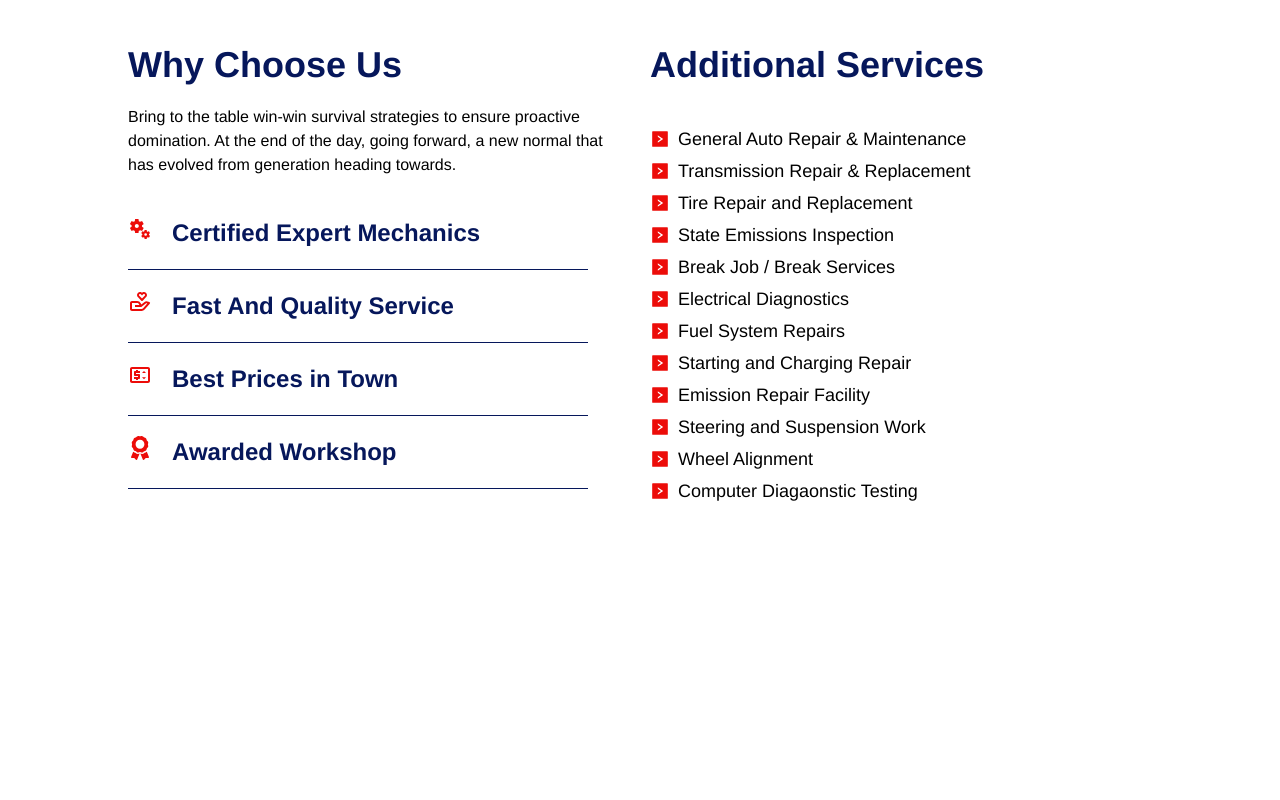
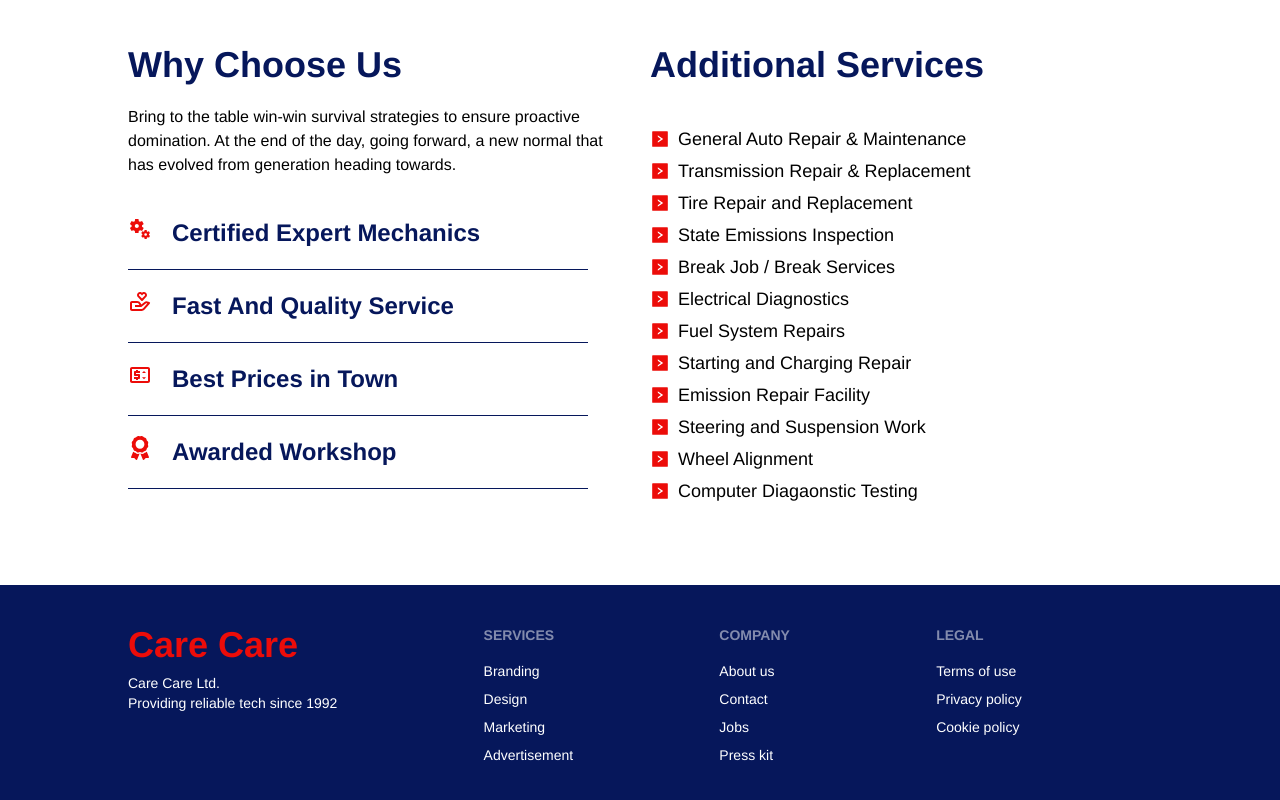
Before and after one commit to monjurBakthMazumder/r-t-w-mern-1-client, a React (Vite) app: page / in a window 1280 px wide. Shown: the part 1744-2544 px from the top of the page. Before the commit the page ends 2249 px from the top, so only its background shows below. Built offline with nearby package versions, Linux system fonts and the light colour scheme; no server answers.

Commit message:
add footer

```diff
--- a/src/Layout/MainLayout.jsx
+++ b/src/Layout/MainLayout.jsx
@@ -1,6 +1,7 @@
 import { Outlet } from 'react-router-dom';
 import Header from '../Pages/Shared/Header/Header';
 import Navbar from '../Pages/Shared/Navbar/Navbar';
+import Footer from '../Pages/Shared/Footer/Footer';
 
 const MainLayout = () => {
     return (
@@ -8,6 +9,7 @@
             <Header/>
             <Navbar/>
             <Outlet/>
+            <Footer/>
         </div>
     );
 };
--- /dev/null
+++ b/src/Pages/Shared/Footer/Footer.jsx
@@ -0,0 +1,38 @@
+const Footer = () => {
+  return (
+    <footer className="footer p-10 bg-primary text-white px-[5%] sm:px-[10%]">
+      <aside>
+        <h1 className="text-secondary text-2xl md:text-3xl lg:text-4xl font-bold">
+          Care Care
+        </h1>
+        <p>
+          Care Care Ltd.
+          <br />
+          Providing reliable tech since 1992
+        </p>
+      </aside>
+      <nav>
+        <header className="footer-title">Services</header>
+        <a className="link link-hover">Branding</a>
+        <a className="link link-hover">Design</a>
+        <a className="link link-hover">Marketing</a>
+        <a className="link link-hover">Advertisement</a>
+      </nav>
+      <nav>
+        <header className="footer-title">Company</header>
+        <a className="link link-hover">About us</a>
+        <a className="link link-hover">Contact</a>
+        <a className="link link-hover">Jobs</a>
+        <a className="link link-hover">Press kit</a>
+      </nav>
+      <nav>
+        <header className="footer-title">Legal</header>
+        <a className="link link-hover">Terms of use</a>
+        <a className="link link-hover">Privacy policy</a>
+        <a className="link link-hover">Cookie policy</a>
+      </nav>
+    </footer>
+  );
+};
+
+export default Footer;
--- a/src/Pages/Shared/Navbar/Navbar.jsx
+++ b/src/Pages/Shared/Navbar/Navbar.jsx
@@ -17,7 +17,7 @@
     </>
   );
   return (
-    <div className="navbar bg-base-100 border-b-2 border-secondary">
+    <nav className="navbar bg-base-100 border-b-2 border-secondary px-[5%] sm:px-[10%]">
       <div className="navbar-start">
         <div className="dropdown">
           <label tabIndex={0} className="btn btn-ghost lg:hidden">
@@ -55,7 +55,7 @@
           Login
         </Link>
       </div>
-    </div>
+    </nav>
   );
 };
 
```
